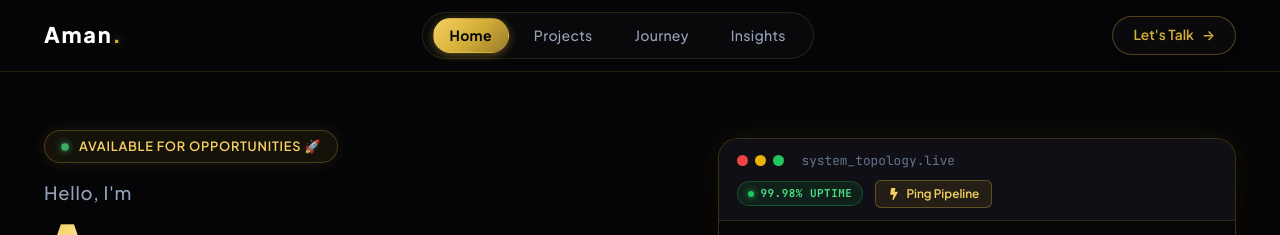
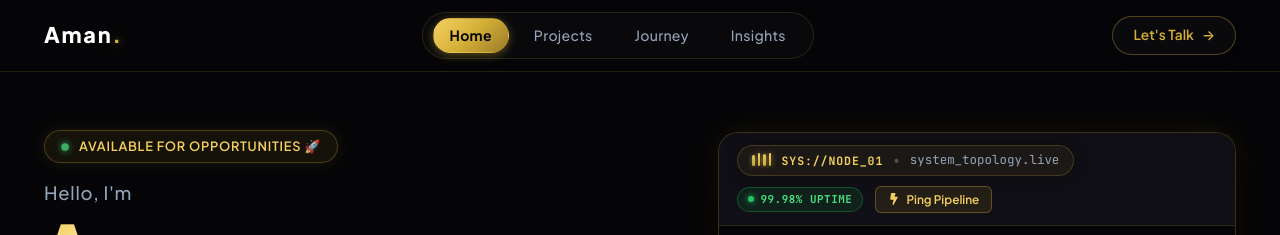
Before and after one commit to amanrajraj67-stack/aman-portfolio, a React (Vite) app in the folder frontend/: page / in a window 1280 px wide. Shown: the top 235 px of the page. Built offline with nearby package versions, Linux system fonts and the light colour scheme; no server answers.

Commit message:
feat(ui): replace mac window dots with live telemetry signal wave and dev badges

```diff
--- a/frontend/src/components/Projects.jsx
+++ b/frontend/src/components/Projects.jsx
@@ -51,10 +51,9 @@ const Projects = () => {
                             {/* Simulated Live Build Terminal */}
                             <div className={styles.buildConsole}>
                                 <div className={styles.consoleHeader}>
-                                    <div className={styles.consoleDots}>
-                                        <span className={`${styles.dot} ${styles.dotRed}`}></span>
-                                        <span className={`${styles.dot} ${styles.dotYellow}`}></span>
-                                        <span className={`${styles.dot} ${styles.dotGreen}`}></span>
+                                    <div className={styles.consolePromptBadge}>
+                                        <span className={styles.terminalIndicator}>&gt;_</span>
+                                        <span className={styles.envTag}>ENV:PROD</span>
                                     </div>
                                     <span className={styles.consoleTitle}>deploy-pipeline.sh</span>
                                 </div>
--- a/frontend/src/components/SystemArchitecture.jsx
+++ b/frontend/src/components/SystemArchitecture.jsx
@@ -76,10 +76,15 @@ const SystemArchitecture = () => {
         <div className={styles.visualizerCard}>
             {/* Window Header */}
             <div className={styles.windowHeader}>
-                <div className={styles.trafficLights}>
-                    <span className={`${styles.dot} ${styles.dotRed}`}></span>
-                    <span className={`${styles.dot} ${styles.dotYellow}`}></span>
-                    <span className={`${styles.dot} ${styles.dotGreen}`}></span>
+                <div className={styles.telemetryBadge}>
+                    <div className={styles.signalWave} title="Live Telemetry Stream">
+                        <span className={styles.waveBar}></span>
+                        <span className={styles.waveBar}></span>
+                        <span className={styles.waveBar}></span>
+                        <span className={styles.waveBar}></span>
+                    </div>
+                    <span className={styles.clusterTag}>SYS://NODE_01</span>
+                    <span className={styles.divider}>•</span>
                     <span className={styles.windowFilename}>system_topology.live</span>
                 </div>
 
--- a/frontend/src/styles/components/Projects.module.css
+++ b/frontend/src/styles/components/Projects.module.css
@@ -133,20 +133,29 @@
     border-bottom: 1px solid rgba(212, 175, 55, 0.1);
 }
 
-.consoleDots {
+.consolePromptBadge {
     display: flex;
+    align-items: center;
     gap: 6px;
+    background: rgba(212, 175, 55, 0.08);
+    border: 1px solid rgba(212, 175, 55, 0.2);
+    padding: 3px 8px;
+    border-radius: 6px;
 }
 
-.dot {
-    width: 10px;
-    height: 10px;
-    border-radius: 50%;
+.terminalIndicator {
+    font-size: 0.72rem;
+    font-weight: 800;
+    color: #f5d061;
+    font-family: var(--font-code);
 }
 
-.dotRed { background: #ef4444; }
-.dotYellow { background: #eab308; }
-.dotGreen { background: #22c55e; }
+.envTag {
+    font-size: 0.65rem;
+    font-weight: 700;
+    letter-spacing: 0.05em;
+    color: var(--text-muted);
+}
 
 .consoleTitle {
     font-size: 0.72rem;
--- a/frontend/src/styles/components/SystemArchitecture.module.css
+++ b/frontend/src/styles/components/SystemArchitecture.module.css
@@ -28,28 +28,59 @@
     gap: 10px;
 }
 
-.trafficLights {
-    display: flex;
+.telemetryBadge {
+    display: inline-flex;
     align-items: center;
-    gap: 7px;
+    gap: 10px;
+    background: rgba(212, 175, 55, 0.06);
+    border: 1px solid rgba(212, 175, 55, 0.22);
+    padding: 5px 14px;
+    border-radius: 20px;
+    box-shadow: 0 0 16px rgba(0, 0, 0, 0.4);
 }
 
-.dot {
-    width: 11px;
-    height: 11px;
-    border-radius: 50%;
-    display: inline-block;
+.signalWave {
+    display: flex;
+    align-items: flex-end;
+    gap: 3px;
+    height: 14px;
+    padding-bottom: 1px;
 }
 
-.dotRed { background: #ef4444; }
-.dotYellow { background: #eab308; }
-.dotGreen { background: #22c55e; }
+.waveBar {
+    width: 2.5px;
+    background: linear-gradient(180deg, #f5d061, #d4af37);
+    border-radius: 2px;
+    animation: wavePulse 1.2s ease-in-out infinite alternate;
+}
+
+.waveBar:nth-child(1) { height: 6px; animation-delay: 0.1s; }
+.waveBar:nth-child(2) { height: 13px; animation-delay: 0.35s; }
+.waveBar:nth-child(3) { height: 8px; animation-delay: 0.2s; }
+.waveBar:nth-child(4) { height: 14px; animation-delay: 0.5s; }
+
+@keyframes wavePulse {
+    0% { height: 4px; opacity: 0.5; }
+    100% { height: 13px; opacity: 1; box-shadow: 0 0 6px rgba(245, 208, 97, 0.7); }
+}
+
+.clusterTag {
+    font-size: 0.72rem;
+    font-weight: 700;
+    letter-spacing: 0.08em;
+    color: #f5d061;
+    font-family: var(--font-code);
+}
+
+.divider {
+    color: rgba(255, 255, 255, 0.25);
+    font-size: 0.75rem;
+}
 
 .windowFilename {
-    margin-left: 10px;
-    font-size: 0.8rem;
+    font-size: 0.78rem;
     font-family: var(--font-code);
-    color: var(--text-muted);
+    color: var(--text-secondary);
 }
 
 .headerControls {
```
